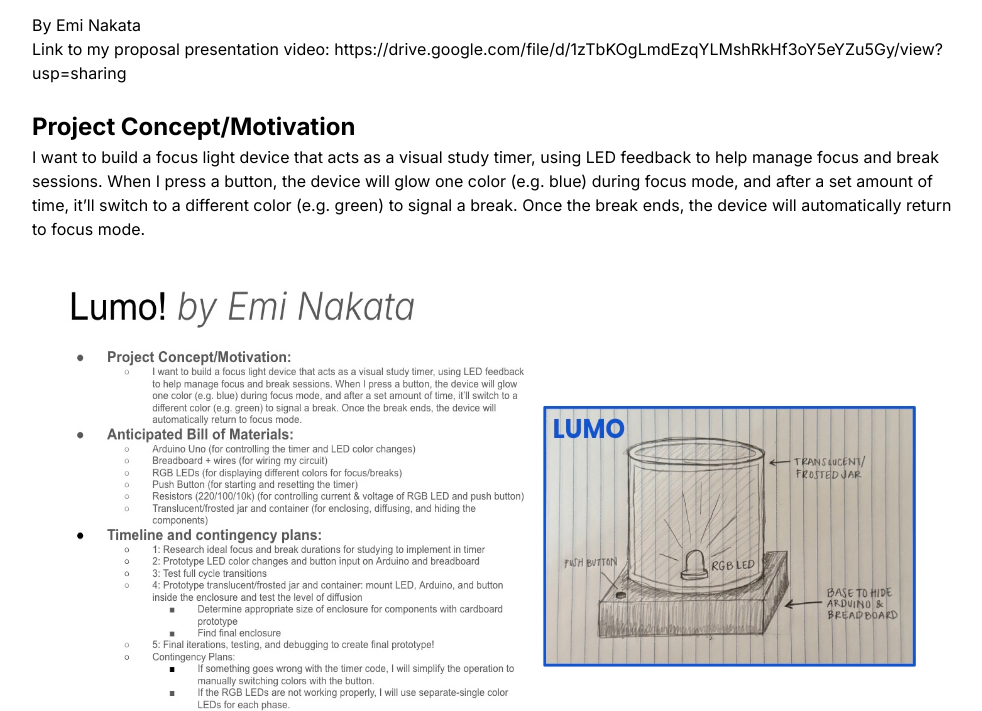
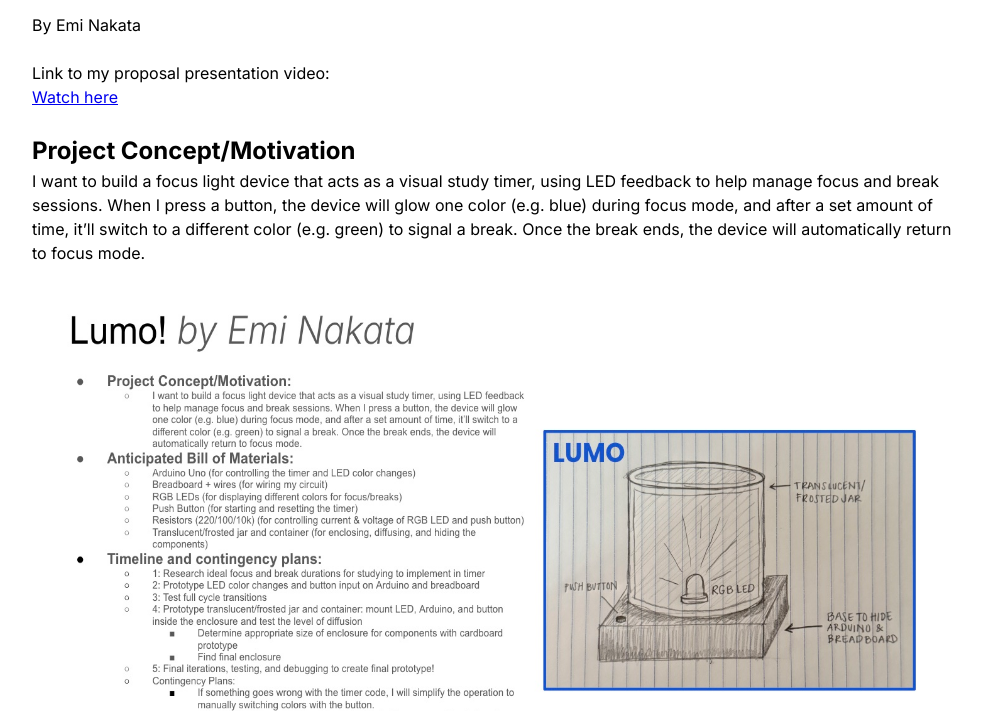
Before and after one commit to enakata17/enakata17.github.io, a plain HTML site: page projectproposal.html in a window 1280 px wide. Shown: the part 83-794 px from the top of the page, without its empty margins (140-1122 px from the left). Drawn offline with Linux system fonts and the light colour scheme.

Commit message:
embed link

```diff
--- a/projectproposal.html
+++ b/projectproposal.html
@@ -15,7 +15,12 @@
       <p>
         By Emi Nakata
         <br>
-        Link to my proposal presentation video: https://drive.google.com/file/d/1zTbKOgLmdEzqYLMshRkHf3oY5eYZu5Gy/view?usp=sharing
+        <br>
+        Link to my proposal presentation video:
+        <br>
+        <a href="https://drive.google.com/file/d/1zTbKOgLmdEzqYLMshRkHf3oY5eYZu5Gy/view?usp=sharing">
+            Watch here
+        </a>
         <br>
         <br>
       </p>
```
